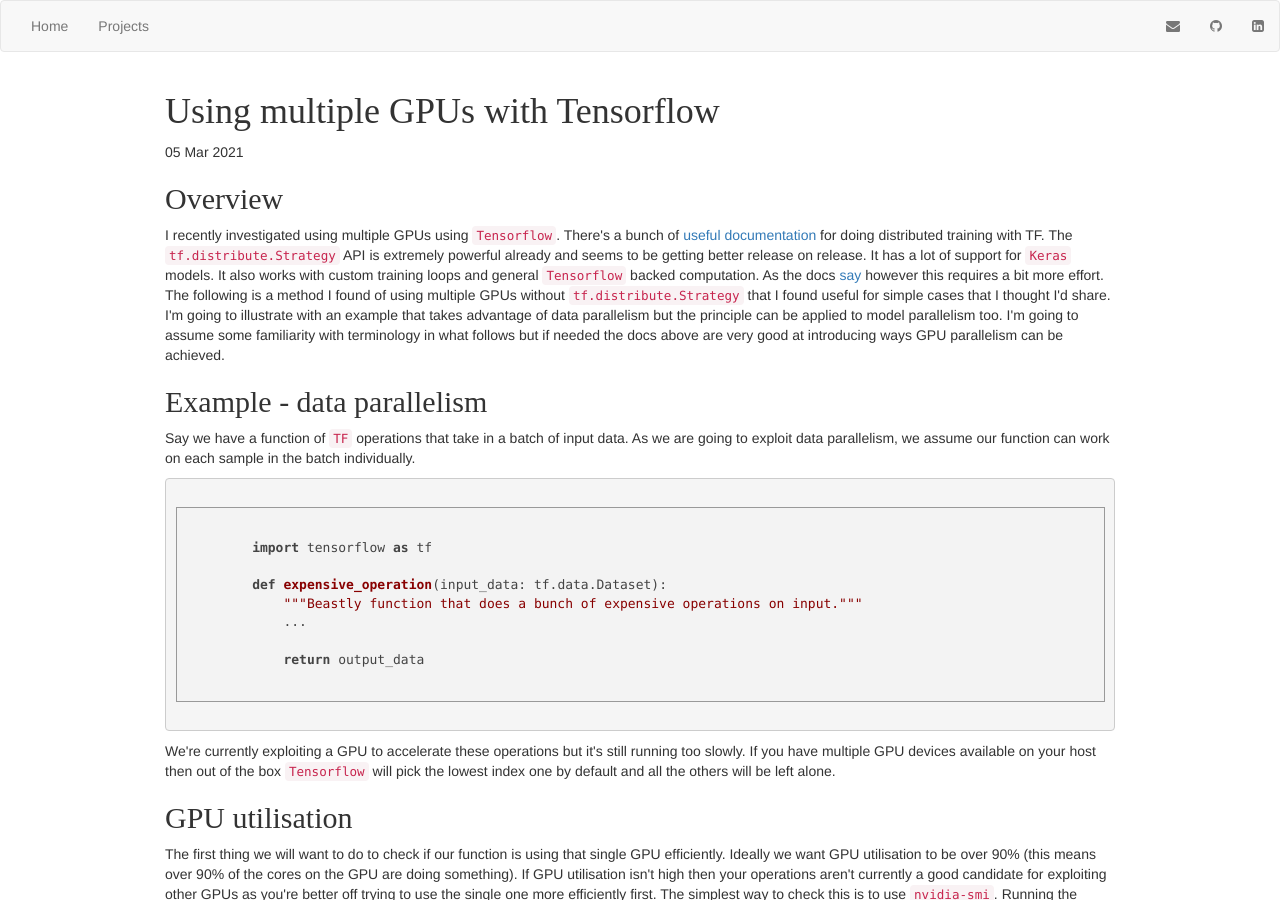
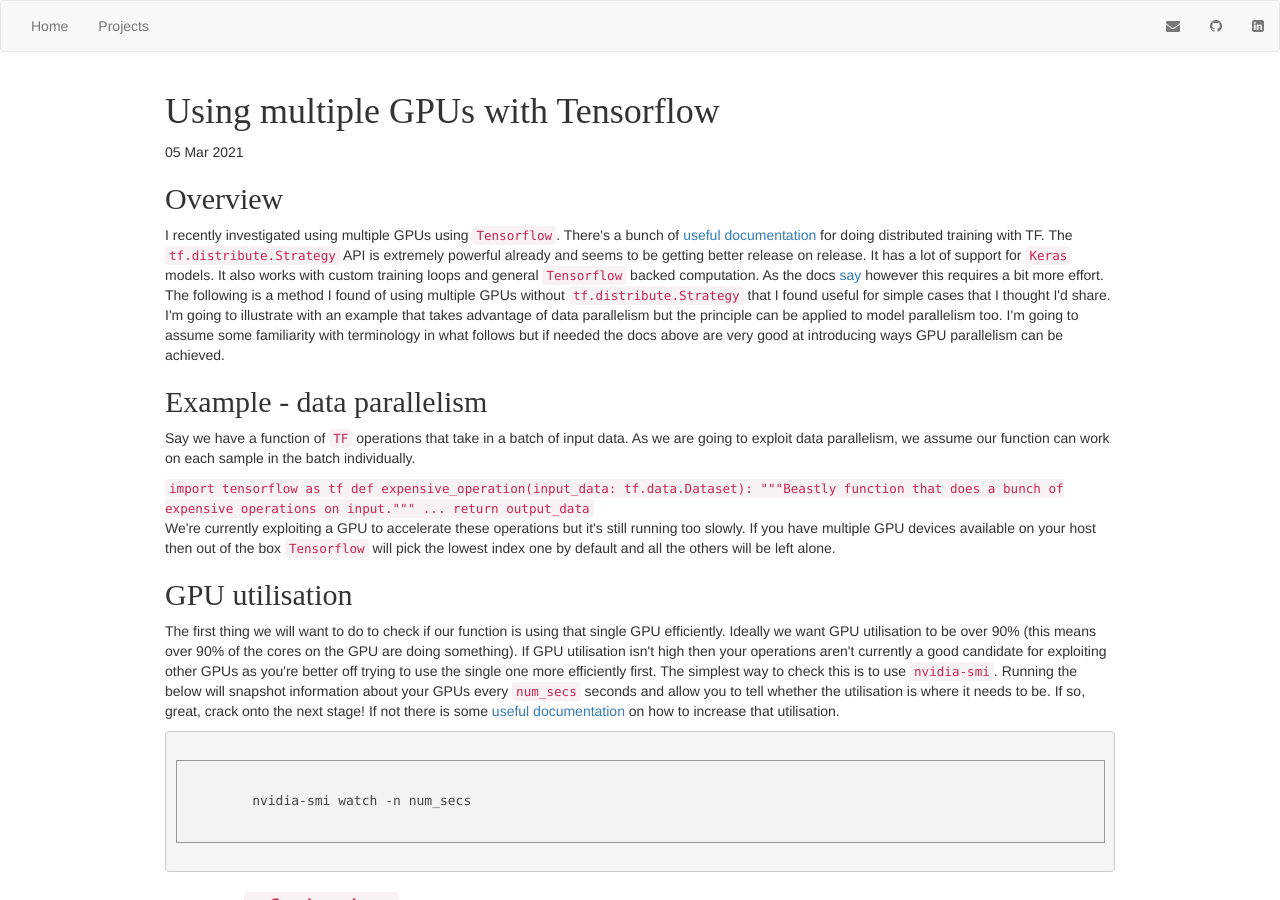
Before and after one commit to Nush395/Nush395.github.io, a Jekyll site: the page built from _posts/2021-03-05-multi-gpu.html, in a window 1280 px wide and 900 px high. Built offline with Jekyll 4.4.1, drawn with Linux system fonts in a browser that asks for light colours; nearby versions of some CDN libraries.

Commit message:
tiny fix.

```diff
--- a/_posts/2021-03-05-multi-gpu.html
+++ b/_posts/2021-03-05-multi-gpu.html
@@ -26,8 +26,7 @@
     Say we have a function of <code>TF</code> operations that take in a batch of input data. As we are going to exploit data
     parallelism, we assume our function can work on each sample in the batch individually.
 </p>
-<pre class="python" margin="0.3">
-    <code>
+    <code class="python">
         import tensorflow as tf
 
         def expensive_operation(input_data: tf.data.Dataset):
@@ -36,7 +35,6 @@
 
             return output_data
     </code>
-</pre>
 <p>
     We're currently exploiting
     a GPU to accelerate these operations but it's still running too slowly.
```
